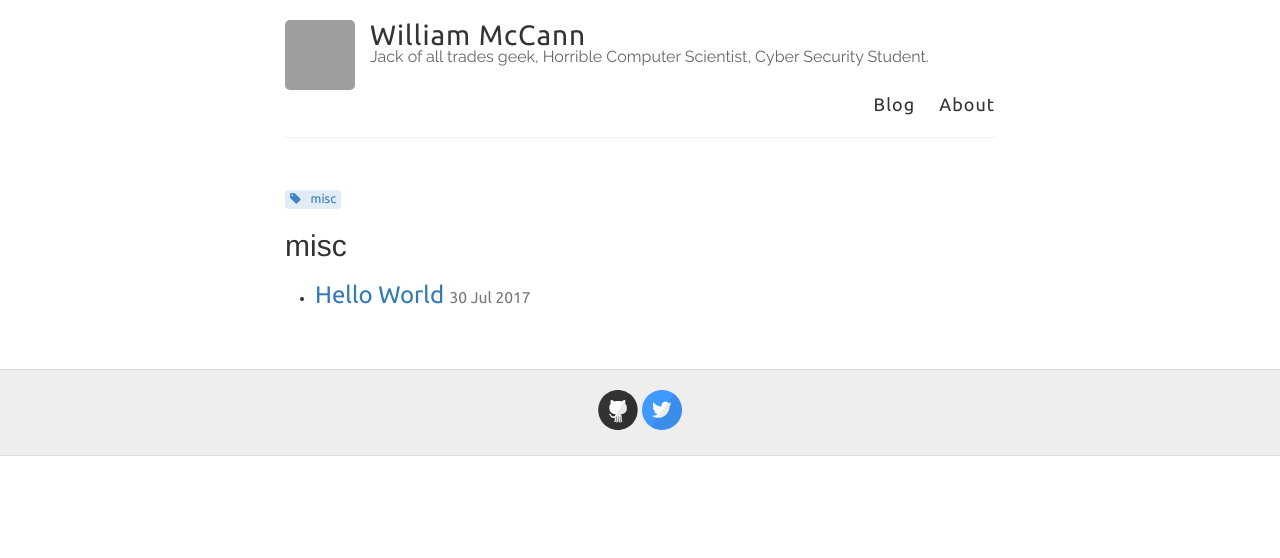
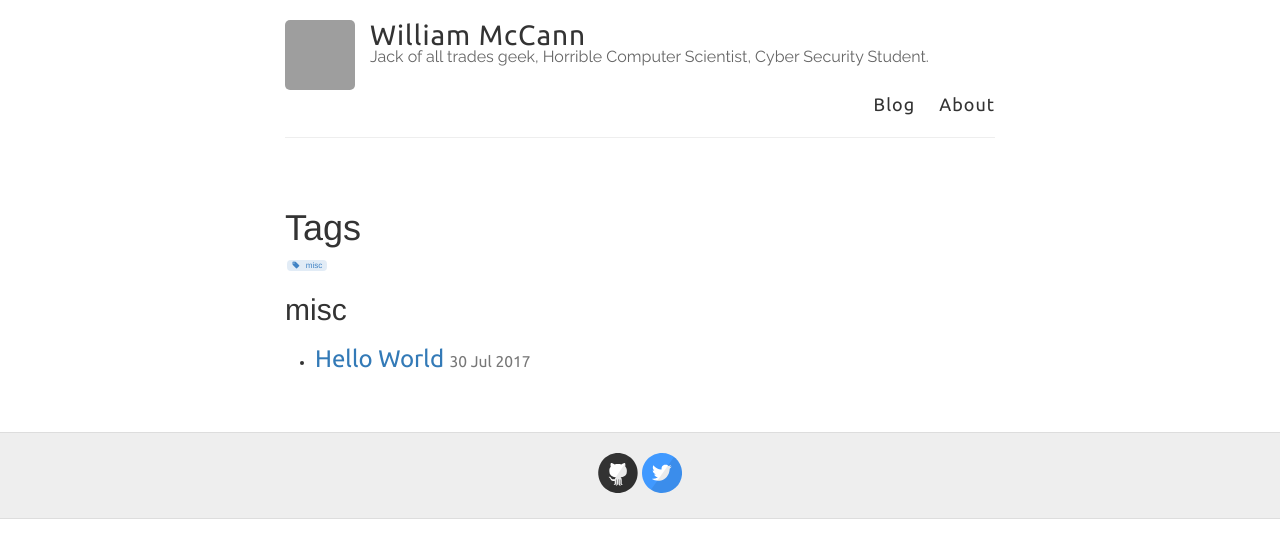
Before and after one commit to wjmccann/wjmccann.github.io, a Jekyll site: the page built from blog/tags.html, in a window 1280 px wide. Shown: the top 558 px of the page. Built offline with Jekyll 4.4.1, drawn with Linux system fonts in a browser that asks for light colours; nearby versions of some CDN libraries; grey boxes are pictures that could not be loaded.

Commit message:
Update tags.html

```diff
--- a/blog/tags.html
+++ b/blog/tags.html
@@ -37,10 +37,13 @@ The following part removes dulpicated tags and invalid tags like blank tag.
 The purpose of this snippet is to list all the tags you have in your site.
 =======================
 {% endcomment %}
-<div class="post-tag">
+<h1>Tags</h1>
+<div class="tags-expo">
+<div class="tags-expo-list">
 {% for tag in tags %}
-	<a href="#{{ tag | slugify }}"> {{ tag }} </a>
+	<a href="#{{ tag | slugify }}" class="post-tag"> {{ tag }} </a>
 {% endfor %}
+</div>
 </div>
 
 {% comment %}
```
